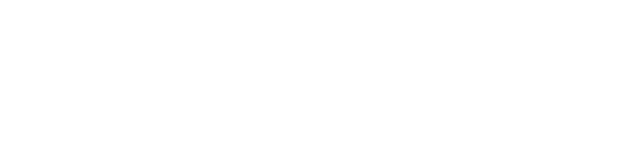
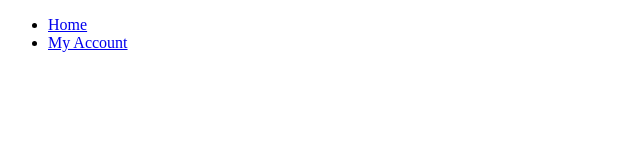
Before and after one commit to eltont45/Project-Harmony, a plain HTML site: page index.html in a window 1280 px wide. Shown: the whole page, without its empty margins (0-640 px from the left). Drawn offline with Linux system fonts and the light colour scheme.

Commit message:
navigation html

```diff
--- a/index.html
+++ b/index.html
@@ -1 +1,14 @@
 <!DOCTYPE html>
+
+<header>
+    <nav>
+        <ul>
+            <li>
+                <a href="#home-page">Home</a>
+            </li>
+            <li>
+                <a href="#my-account">My Account</a>
+            </li>
+        </ul>
+    </nav>
+</header>
```
